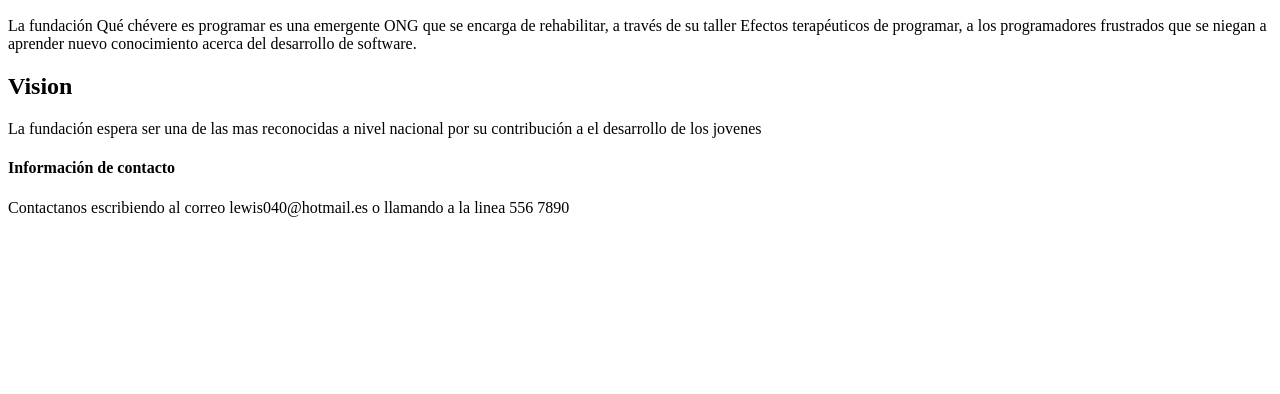
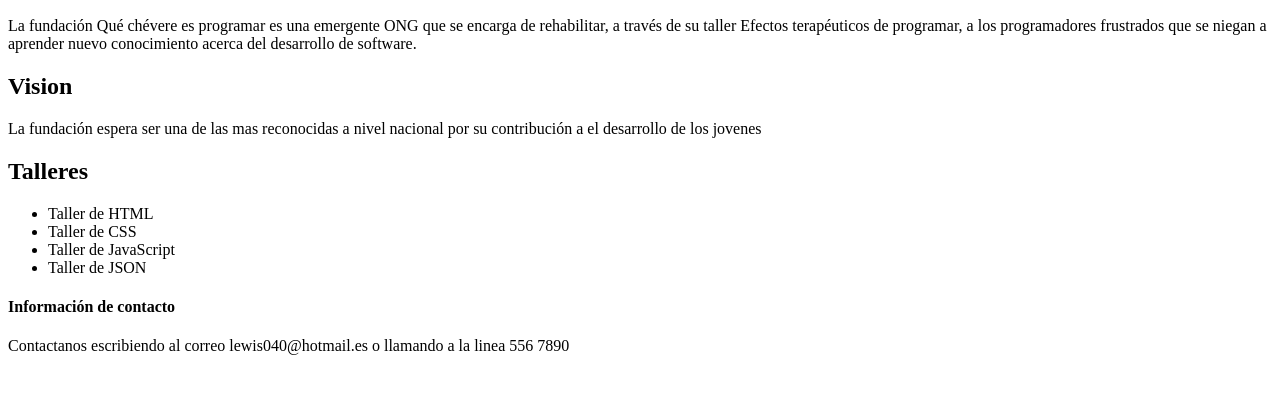
Before and after one commit to LewisAlvarez/Sesion-1, a plain HTML site: page Taller-1A/index.html in a window 1280 px wide. Shown: the part 132-526 px from the top of the page. Drawn offline with Linux system fonts and the light colour scheme.

Commit message:
Lista Talleres

```diff
--- a/Taller-1A/index.html
+++ b/Taller-1A/index.html
@@ -22,9 +22,16 @@
 
             <p> La fundación espera ser una de las mas reconocidas a nivel nacional por su contribución a el desarrollo de los jovenes</p>
 
+        </section>
 
+        <h2> Talleres </h2>
 
-        </section>
+        <ul>
+            <li> Taller de HTML</li>
+            <li> Taller de CSS</li>
+            <li> Taller de JavaScript</li>
+            <li> Taller de JSON</li>
+        </ul>
 
         <footer>
             <h4>Información de contacto</h4>
```
